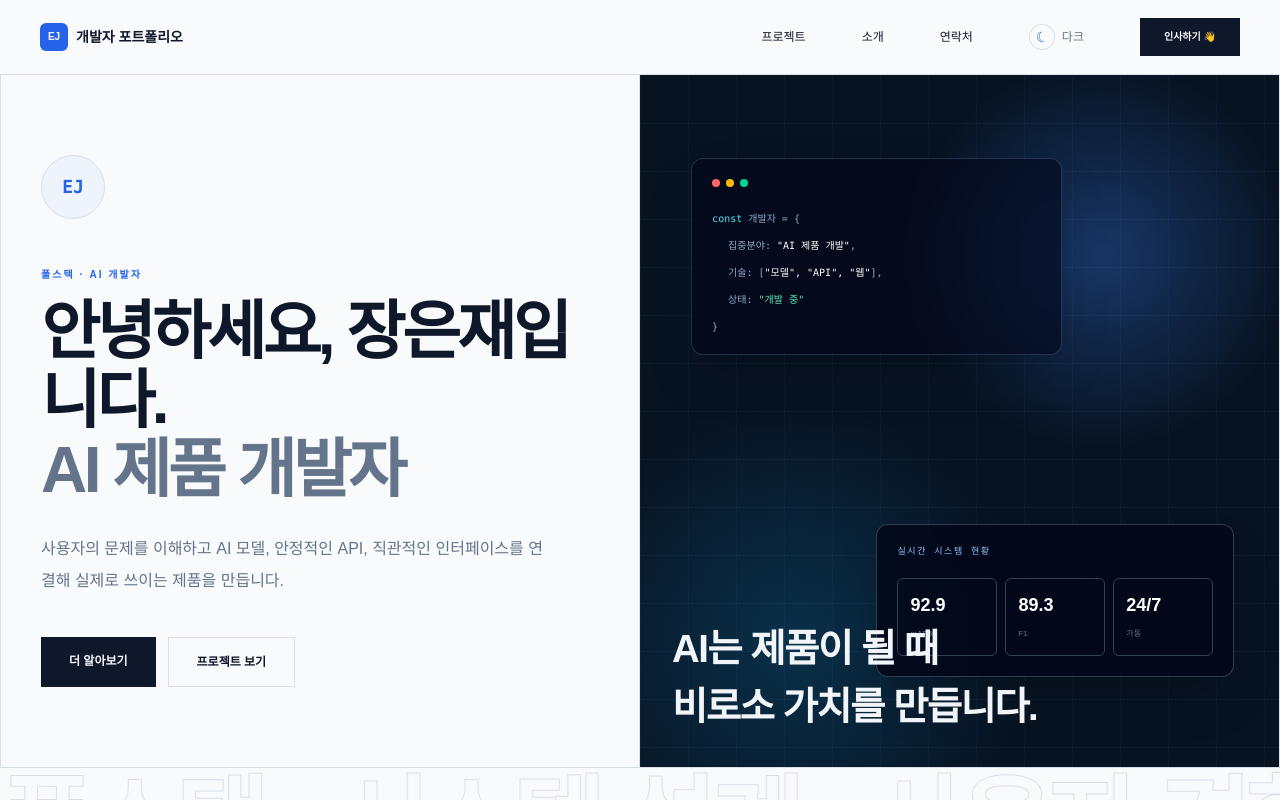
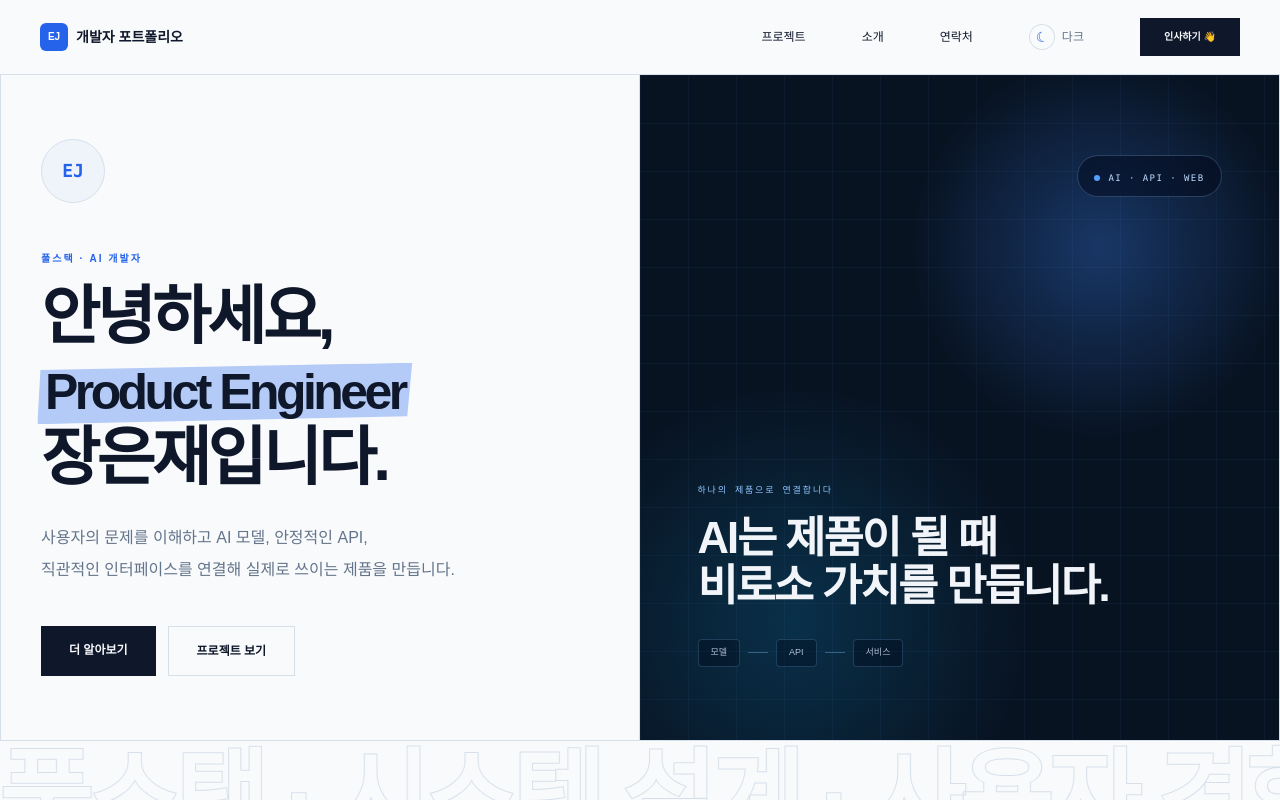
Before and after one commit to ejjang2030/ejjang2030, a Next.js app: page / in a window 1280 px wide. Shown: the top 800 px of the page. Built offline with nearby package versions, Linux system fonts and the light colour scheme.

Commit message:
style : 메인페이지 형광펜 효과 추가

```diff
--- a/app/globals.css
+++ b/app/globals.css
@@ -96,6 +96,26 @@
   -webkit-text-stroke-color: var(--accent);
 }
 
+.highlight-mark {
+  position: relative;
+  z-index: 0;
+  display: inline-block;
+  padding: 0 0.08em 0.04em;
+  color: var(--foreground);
+  font-size: 0.78em;
+  line-height: 1.12;
+}
+
+.highlight-mark::before {
+  position: absolute;
+  z-index: -1;
+  inset: 0 -0.08em 0.02em;
+  content: "";
+  background: color-mix(in srgb, var(--accent) 32%, transparent);
+  clip-path: polygon(1% 5%, 100% 0, 98.5% 94%, 0 100%);
+  transform: rotate(-0.7deg);
+}
+
 @media (prefers-reduced-motion: reduce) {
   html {
     scroll-behavior: auto;
--- a/app/page.tsx
+++ b/app/page.tsx
@@ -54,59 +54,34 @@ function Arrow() {
 
 function SystemVisual() {
   return (
-    <div className="relative h-full min-h-[620px] overflow-hidden bg-[#081322] text-slate-100 max-md:min-h-[430px]">
+    <div className="relative h-full min-h-[520px] overflow-hidden bg-[#081322] text-slate-100 max-md:min-h-[340px]">
       <div className="absolute inset-0 bg-[radial-gradient(circle_at_72%_26%,rgba(59,130,246,.32),transparent_28%),radial-gradient(circle_at_24%_82%,rgba(14,165,233,.2),transparent_32%)]" />
       <div className="absolute inset-0 opacity-25 [background-image:linear-gradient(rgba(96,165,250,.22)_1px,transparent_1px),linear-gradient(90deg,rgba(96,165,250,.22)_1px,transparent_1px)] [background-size:48px_48px]" />
-      <div className="absolute left-[8%] top-[12%] w-[58%] rounded-xl border border-blue-300/20 bg-slate-950/60 p-5 shadow-2xl backdrop-blur-sm">
-        <div className="mb-6 flex gap-1.5">
-          <span className="size-2 rounded-full bg-red-400" />
-          <span className="size-2 rounded-full bg-amber-400" />
-          <span className="size-2 rounded-full bg-emerald-400" />
-        </div>
-        <div className="space-y-3 font-mono text-[10px] text-blue-200/75">
-          <p>
-            <span className="text-cyan-300">const</span> 개발자 = &#123;
-          </p>
-          <p className="pl-4">
-            집중분야:{" "}
-            <span className="text-white">&quot;AI 제품 개발&quot;</span>,
-          </p>
-          <p className="pl-4">
-            기술: [
-            <span className="text-white">
-              &quot;모델&quot;, &quot;API&quot;, &quot;웹&quot;
-            </span>
-            ],
-          </p>
-          <p className="pl-4">
-            상태: <span className="text-emerald-300">&quot;개발 중&quot;</span>
-          </p>
-          <p>&#125;</p>
-        </div>
+      <div className="absolute right-[9%] top-[12%] rounded-full border border-blue-300/25 bg-slate-950/45 px-4 py-2 backdrop-blur-sm">
+        <span className="mr-2 inline-block size-1.5 rounded-full bg-blue-400" />
+        <span className="font-mono text-[9px] tracking-[.16em] text-blue-200">
+          AI · API · WEB
+        </span>
       </div>
-      <div className="absolute bottom-[13%] right-[7%] w-[56%] rounded-xl border border-slate-600/70 bg-slate-950/85 p-5 shadow-2xl">
-        <p className="font-mono text-[9px] tracking-[.18em] text-blue-300">
-          실시간 시스템 현황
+      <div className="absolute inset-x-[9%] bottom-[11%]">
+        <p className="mb-4 font-mono text-[9px] tracking-[.2em] text-blue-300">
+          하나의 제품으로 연결합니다
         </p>
-        <div className="mt-5 grid grid-cols-3 gap-2">
-          {[
-            ["92.9", "mAP50"],
-            ["89.3", "F1"],
-            ["24/7", "가동"],
-          ].map(([value, label]) => (
-            <div key={label} className="rounded-md border border-slate-700 p-3">
-              <strong className="block text-lg text-white">{value}</strong>
-              <span className="text-[8px] text-slate-500">{label}</span>
-            </div>
-          ))}
-        </div>
-      </div>
-      <div className="absolute bottom-8 left-8">
-        <p className="text-[clamp(24px,3vw,42px)] font-black tracking-[-.04em]">
+        <p className="max-w-md text-[clamp(28px,3.4vw,46px)] font-black leading-[1.12] tracking-[-.045em]">
           AI는 제품이 될 때
           <br />
           비로소 가치를 만듭니다.
         </p>
+        <div className="mt-7 flex items-center gap-2" aria-hidden="true">
+          {["모델", "API", "서비스"].map((label, index) => (
+            <div className="flex items-center gap-2" key={label}>
+              {index > 0 && <span className="h-px w-5 bg-blue-300/35" />}
+              <span className="rounded border border-blue-300/20 bg-slate-950/35 px-3 py-1.5 text-[9px] text-blue-100/80">
+                {label}
+              </span>
+            </div>
+          ))}
+        </div>
       </div>
     </div>
   );
@@ -160,13 +135,13 @@ export default function Home() {
         id="top"
         className={classNames(
           wrap,
-          "grid min-h-[620px] grid-cols-2 border-x border-line max-md:grid-cols-1",
+          "grid min-h-[520px] grid-cols-2 border-x border-line max-md:grid-cols-1",
         )}
       >
         <div
           className={classNames(
             pagePadding,
-            "flex flex-col justify-center border-r border-line py-20 max-md:min-h-[500px] max-md:border-r-0",
+            "flex flex-col justify-center border-r border-line py-16 max-md:min-h-[500px] max-md:border-r-0",
           )}
         >
           <div className="mb-12 grid size-16 place-items-center rounded-full border border-line bg-surface font-mono text-lg font-black text-accent">
@@ -175,13 +150,15 @@ export default function Home() {
           <p className="mb-4 text-[10px] font-bold tracking-[.2em] text-accent">
             풀스택 · AI 개발자
           </p>
-          <h1 className="max-w-xl text-[clamp(42px,5vw,72px)] font-black leading-[1.08] tracking-[-.055em]">
-            안녕하세요, 장은재입니다.
+          <h1 className="max-w-xl text-[clamp(42px,5vw,72px)] font-black leading-[1.10] tracking-[-.055em]">
+            안녕하세요, <br />
+            <span className="highlight-mark">Product Engineer</span>
             <br />
-            <span className="text-muted">AI 제품 개발자</span>
+            장은재입니다.
+            <br />
           </h1>
           <p className="mt-7 max-w-lg text-base leading-8 text-muted">
-            사용자의 문제를 이해하고 AI 모델, 안정적인 API, 직관적인
+            사용자의 문제를 이해하고 AI 모델, 안정적인 API, <br /> 직관적인
             인터페이스를 연결해 실제로 쓰이는 제품을 만듭니다.
           </p>
           <div className="mt-10 flex gap-3">
@@ -209,17 +186,14 @@ export default function Home() {
         <div className="marquee-track flex w-max whitespace-nowrap text-[clamp(52px,8vw,122px)] font-black leading-none tracking-[-.06em] text-transparent [-webkit-text-stroke:1px_var(--line)]">
           {[0, 1].map((group) => (
             <span className="pr-12" key={group}>
-              {[
-                "AI 제품 개발",
-                "풀스택",
-                "시스템 설계",
-                "사용자 경험",
-              ].map((label) => (
-                <span key={label}>
-                  <span className="marquee-item">{label}</span>
-                  <span className="marquee-separator"> · </span>
-                </span>
-              ))}
+              {["AI 제품 개발", "풀스택", "시스템 설계", "사용자 경험"].map(
+                (label) => (
+                  <span key={label}>
+                    <span className="marquee-item">{label}</span>
+                    <span className="marquee-separator"> · </span>
+                  </span>
+                ),
+              )}
             </span>
           ))}
         </div>
@@ -311,20 +285,55 @@ export default function Home() {
               >
                 <div className="h-[220px] overflow-hidden border-b border-line bg-[#081322]">
                   {"image" in project && project.image && (
-                    <Image src={project.image.src} width={project.image.width} height={project.image.height} alt={project.image.alt} className="h-full w-full object-cover object-top transition-transform duration-500 group-hover:scale-[1.03]" sizes="(max-width:768px) 100vw, 380px" />
+                    <Image
+                      src={project.image.src}
+                      width={project.image.width}
+                      height={project.image.height}
+                      alt={project.image.alt}
+                      className="h-full w-full object-cover object-top transition-transform duration-500 group-hover:scale-[1.03]"
+                      sizes="(max-width:768px) 100vw, 380px"
+                    />
                   )}
-                  {!("image" in project) && <div className="relative grid h-full place-items-center overflow-hidden bg-[radial-gradient(circle_at_70%_30%,rgba(59,130,246,.3),transparent_35%)]"><div className="absolute inset-0 opacity-20 [background-image:linear-gradient(rgba(96,165,250,.3)_1px,transparent_1px),linear-gradient(90deg,rgba(96,165,250,.3)_1px,transparent_1px)] [background-size:32px_32px]" /><div className="relative rounded-lg border border-blue-300/20 bg-slate-950/70 px-8 py-6 font-mono text-xs text-blue-200">{project.index} / SYSTEM READY</div></div>}
+                  {!("image" in project) && (
+                    <div className="relative grid h-full place-items-center overflow-hidden bg-[radial-gradient(circle_at_70%_30%,rgba(59,130,246,.3),transparent_35%)]">
+                      <div className="absolute inset-0 opacity-20 [background-image:linear-gradient(rgba(96,165,250,.3)_1px,transparent_1px),linear-gradient(90deg,rgba(96,165,250,.3)_1px,transparent_1px)] [background-size:32px_32px]" />
+                      <div className="relative rounded-lg border border-blue-300/20 bg-slate-950/70 px-8 py-6 font-mono text-xs text-blue-200">
+                        {project.index} / SYSTEM READY
+                      </div>
+                    </div>
+                  )}
                 </div>
                 <div className="flex flex-1 flex-col p-7">
-                  <div className="flex items-center justify-between"><span className="font-mono text-sm font-bold text-accent">{project.index}</span><p className="text-[10px] font-bold tracking-[.14em] text-muted">{project.category}</p></div>
-                  <h3 className="mt-6 text-[clamp(25px,2.5vw,36px)] font-black leading-tight tracking-[-.04em]">{project.title}</h3>
-                  <p className="mt-5 text-sm leading-7 text-muted">{project.description}</p>
+                  <div className="flex items-center justify-between">
+                    <span className="font-mono text-sm font-bold text-accent">
+                      {project.index}
+                    </span>
+                    <p className="text-[10px] font-bold tracking-[.14em] text-muted">
+                      {project.category}
+                    </p>
+                  </div>
+                  <h3 className="mt-6 text-[clamp(25px,2.5vw,36px)] font-black leading-tight tracking-[-.04em]">
+                    {project.title}
+                  </h3>
+                  <p className="mt-5 text-sm leading-7 text-muted">
+                    {project.description}
+                  </p>
                   <div className="mt-6 flex flex-wrap gap-2">
                     {project.tags.map((tag) => (
-                      <span key={tag} className="rounded-full border border-line px-3 py-1.5 text-[10px] text-muted">{tag}</span>
+                      <span
+                        key={tag}
+                        className="rounded-full border border-line px-3 py-1.5 text-[10px] text-muted"
+                      >
+                        {tag}
+                      </span>
                     ))}
                   </div>
-                  <div className="mt-auto flex items-center justify-between border-t border-line pt-6 text-sm font-bold"><span>프로젝트 상세 보기</span><span className="text-xl text-accent transition-transform group-hover:-translate-y-1 group-hover:translate-x-1"><Arrow /></span></div>
+                  <div className="mt-auto flex items-center justify-between border-t border-line pt-6 text-sm font-bold">
+                    <span>프로젝트 상세 보기</span>
+                    <span className="text-xl text-accent transition-transform group-hover:-translate-y-1 group-hover:translate-x-1">
+                      <Arrow />
+                    </span>
+                  </div>
                 </div>
               </Link>
             ))}
```
